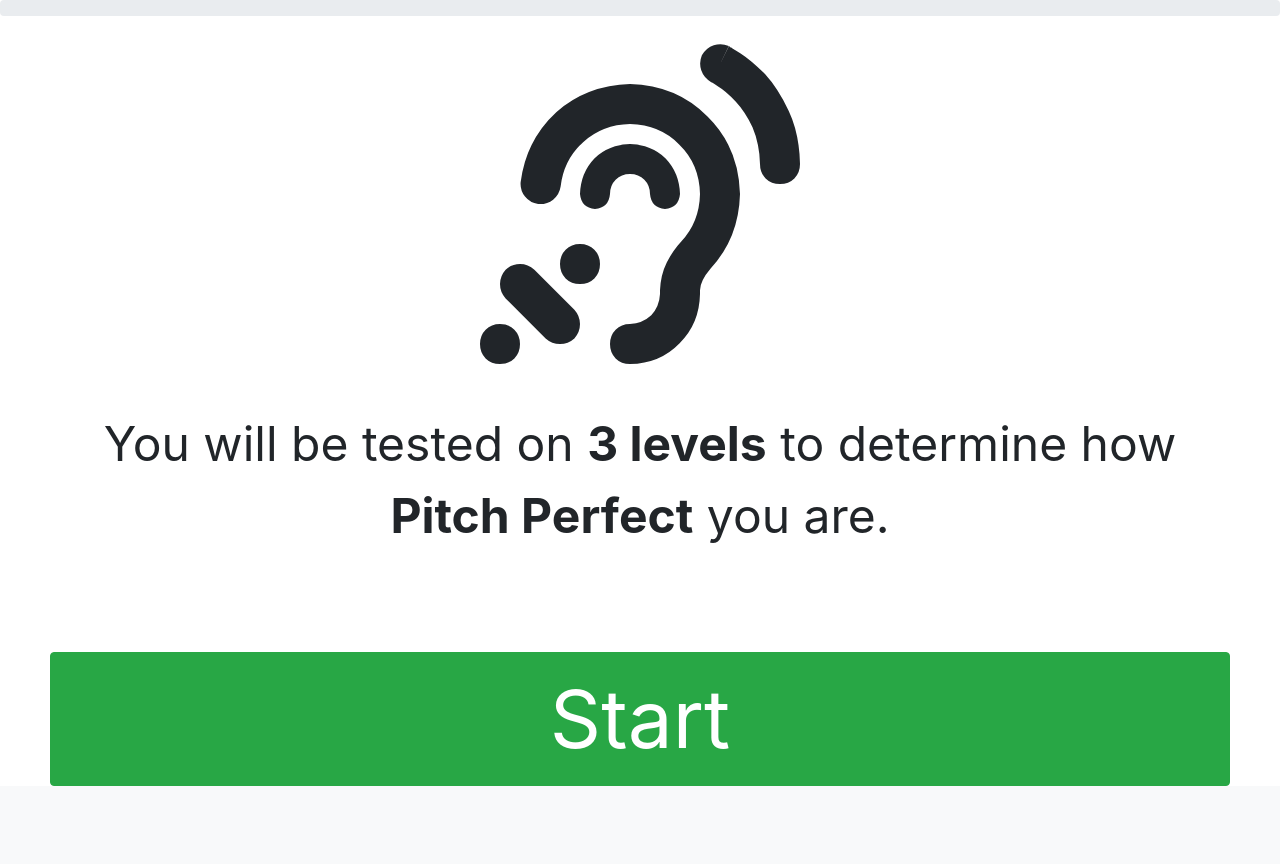
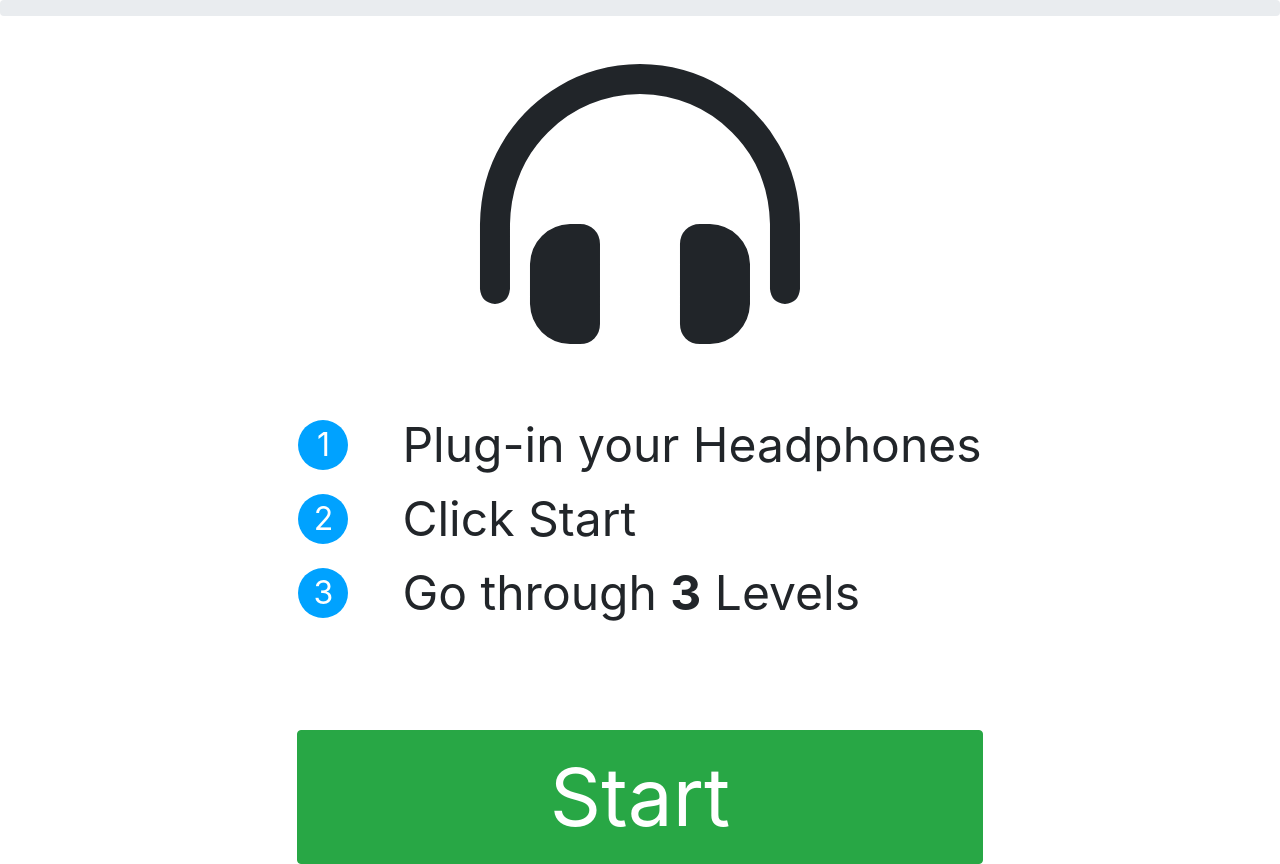
Before and after one commit to etzr/mytrait, a Flask app: template apps/app-sound/templates/index.html in a window 1280 px wide. Shown: the part 110-974 px from the top of the page. Before the commit the page ends 896 px from the top, so only its background shows below. Run offline with Flask 2, Linux system fonts and the light colour scheme; the template is opened without the code that fills it, so the values that code supplies are empty; parts of the project's set-up code (start-up, migrations or seed data) failed here and were passed over; some libraries are stand-ins or nearby versions.

Commit message:
adjust instructions

```diff
--- a/apps/app-sound/templates/index.html
+++ b/apps/app-sound/templates/index.html
@@ -31,6 +31,20 @@
         .center {
             justify-content: center;
         }
+        .start {
+            justify-content: flex-start;
+        }
+
+        .numberCircle {
+            width: 50px;
+            line-height: 50px;
+            border-radius: 50%;
+            text-align: center;
+            font-size: 32px;
+            color: white;
+            background-color: #00a2ff;
+        }
+
         .disabled {
             background-color: #979c99;
         }
@@ -45,14 +59,38 @@
 
         <div class="row content">
             <div class="flex-container-row center">
-                <div class="flex-container-column center" style="padding-left: 50px; padding-right: 50px">
+                <div class="flex-container-column start" style="padding-left: 50px; padding-right: 50px">
                     <h1 style="font-size:20em; text-align: center">
-                        <i class="fas fa-assistive-listening-systems"></i>
+                        <i class="fas fa-headphones-alt"></i>
                     </h1>
 
-                    <span style="font-size:3em; text-align: center" id="instruction">
-                        You will be tested on <b>3 levels</b> to determine how <b>Pitch Perfect</b> you are.
-                    </span>
+                    <div class="instruction" id="instruction">
+                        <table style="width:100%">
+                            <tr>
+                                <td><div class="numberCircle">1</div></td>
+                                <td><div style="width:50px"></div></td>
+                                <td><div style="font-size:3em; text-align: left">
+                                        Plug-in your Headphones
+                                </div></td>
+                            </tr>
+                            <tr>
+                                <td><div class="numberCircle">2</div></td>
+                                <td><div style="width:50px"></div></td>
+                                <td><div style="font-size:3em; text-align: left">
+                                        Click Start
+                                </div></td>
+                            </tr>
+                            <tr>
+                                <td><div class="numberCircle">3</div></td>
+                                <td><div style="width:50px"></div></td>
+                                <td><div style="font-size:3em; text-align: left">
+                                        Go through <b>3</b> Levels
+                                </div></td>
+                            </tr>
+                        </table>
+                    </div>
+
+
                     <div style="height: 100px"></div>
                     <button type="button" id="start_btn" class="btn btn-success" style="font-size:5em" onclick="countdown()">Start</button>
                 </div>
@@ -91,7 +129,7 @@
             files = ['60.wav', '60.wav', '72.wav', '84.wav']
             play_files(files)
 
-            $("#instruction").html("You are now hearing the C Note")
+            $("#instruction").html('<div style="font-size:3em; text-align: left">You are now hearing the C Note</div>')
 
             $("#start_btn").addClass("disabled")
             $("#start_btn").prop("onclick", null).off("click")
```
